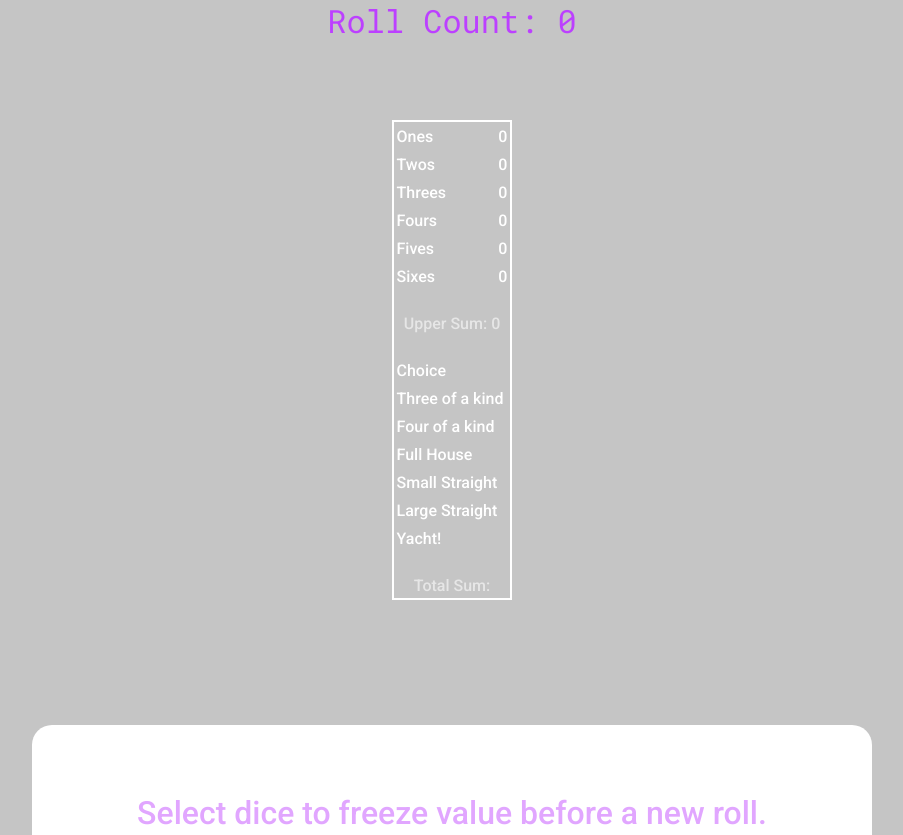
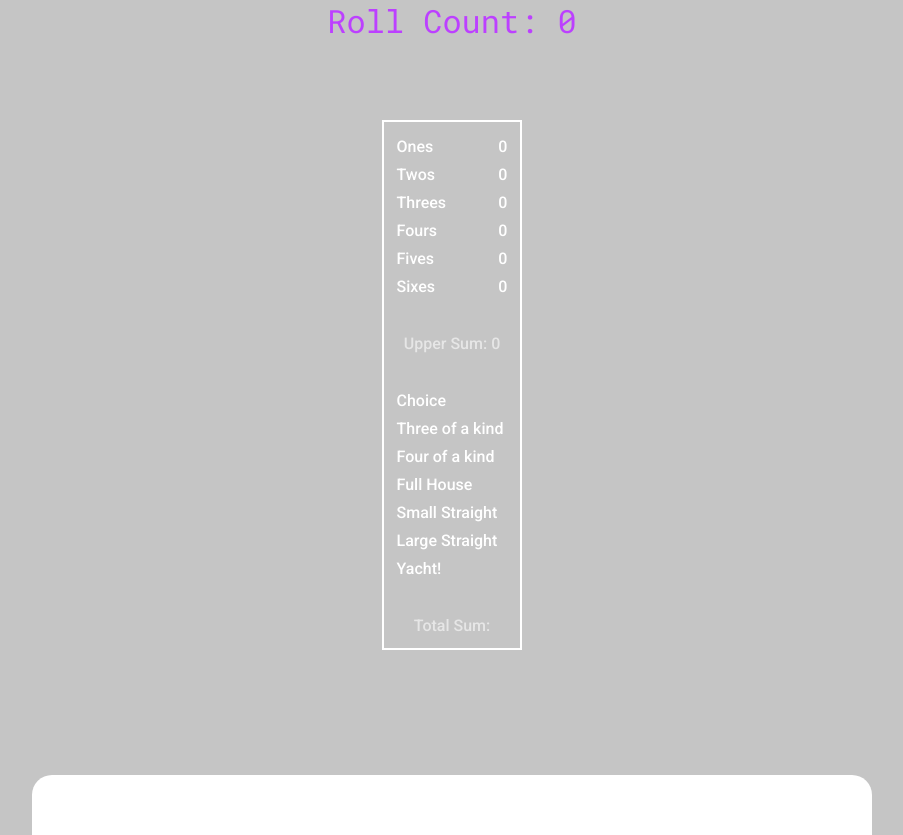
Before and after one commit to chriskstaton/SIXXES, a React (Vite) app: page / in a window 1280 px wide. Shown: the part 600-1435 px from the top of the page, without its empty margins (188-1091 px from the left). Built offline with nearby package versions, Linux system fonts and the light colour scheme.

Commit message:
table margin styles

```diff
--- a/src/Scoreboard.scss
+++ b/src/Scoreboard.scss
@@ -6,6 +6,7 @@
 	table-layout: auto;
 	table {
 		text-align: center;
+		margin: 10px;
 	}
 	th {
 		text-align: left;
@@ -24,5 +25,6 @@
 	}
 	.total-sum {
 		color: rgb(230, 230, 230);
+		margin-bottom: 10px;
 	}
 }
```
